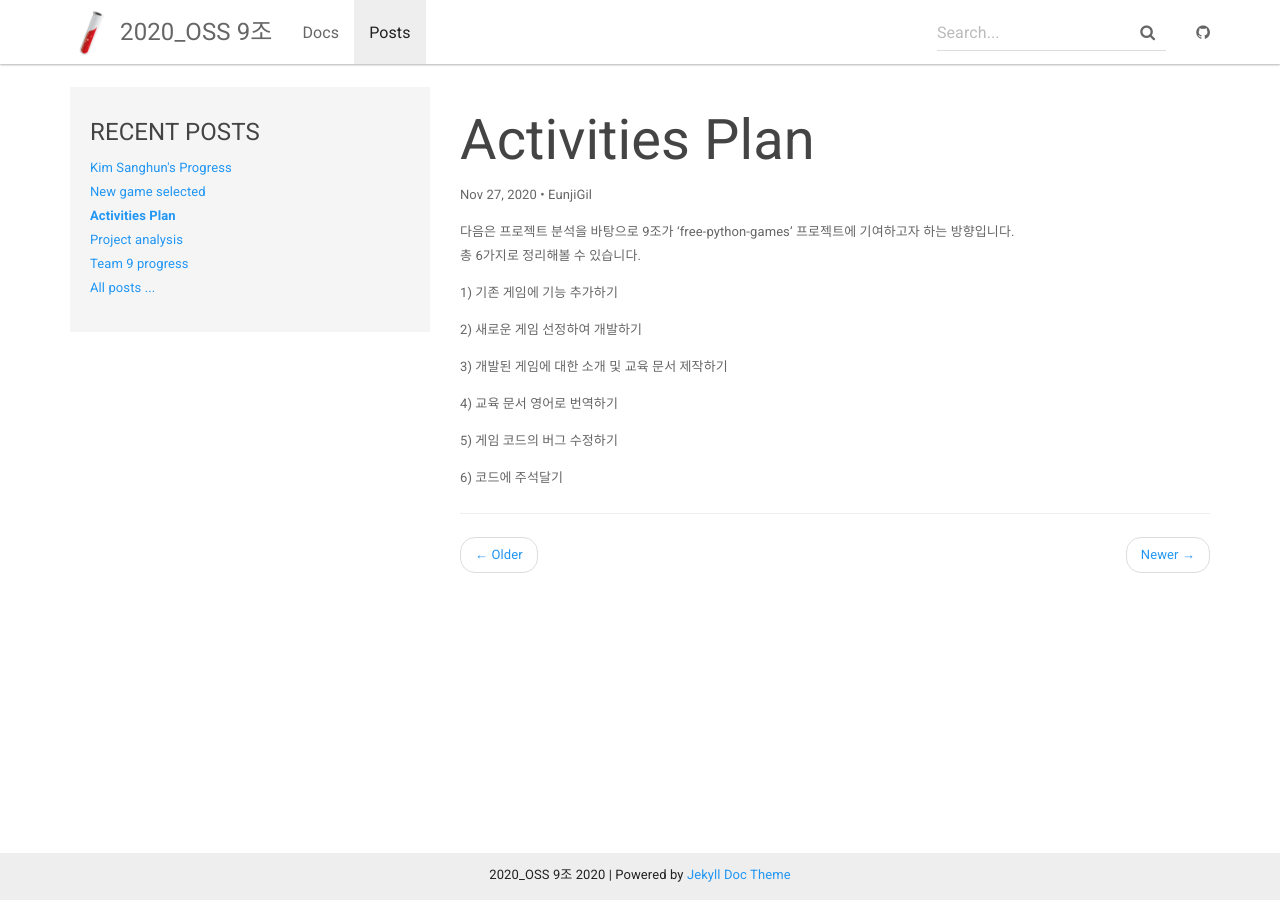
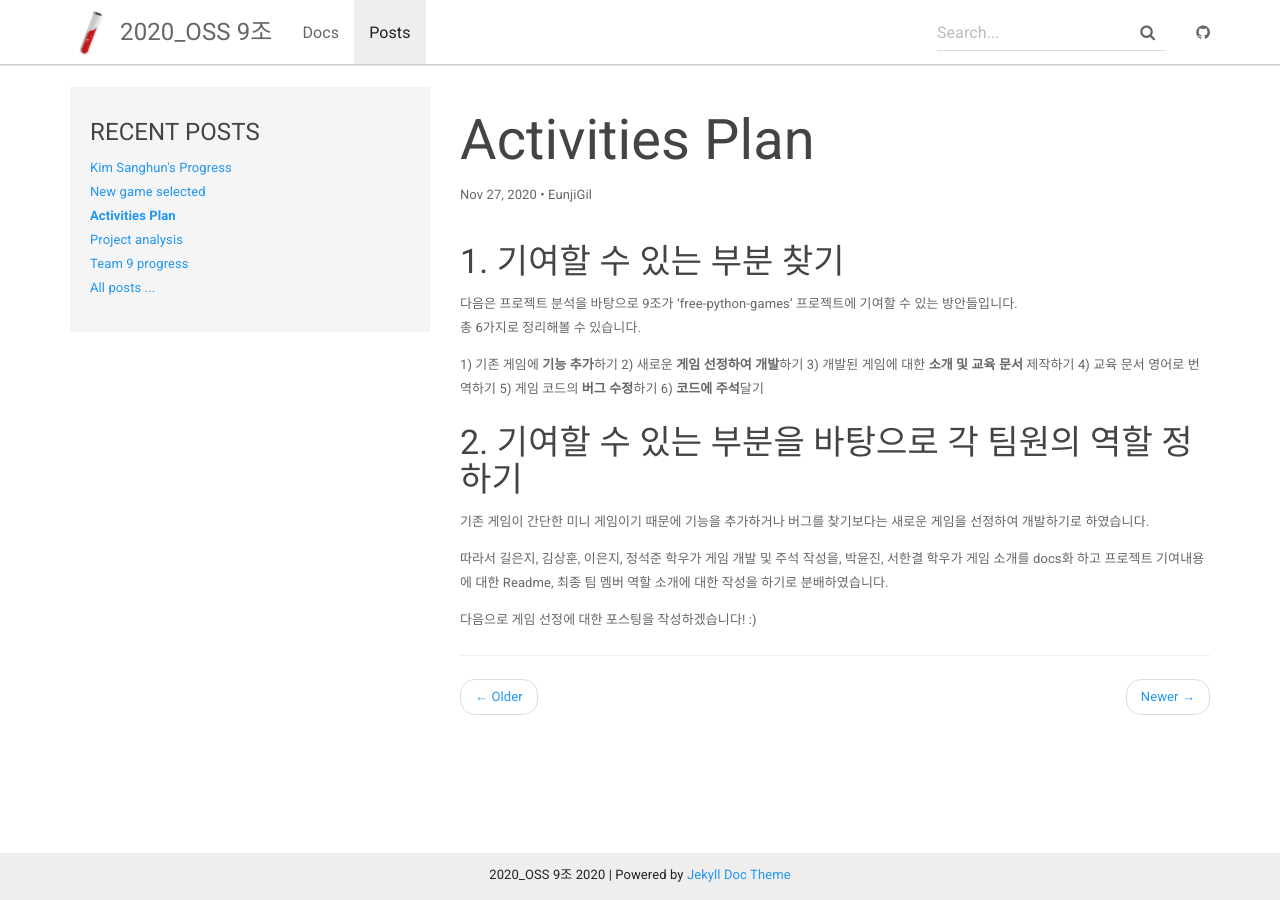
Before and after one commit to doolim98/2020-2-OSS-9, a Jekyll site: the page built from _posts/2020-11-27-Activities-plan.md, in a window 1280 px wide. Built offline with Jekyll 4.4.1, drawn with Linux system fonts in a browser that asks for light colours.

Commit message:
Update 2020-11-27-Activities-plan.md

```diff
--- a/_posts/2020-11-27-Activities-plan.md
+++ b/_posts/2020-11-27-Activities-plan.md
@@ -3,17 +3,26 @@ layout: post
 title:  "Activities Plan"
 author: EunjiGil
 ---
-다음은 프로젝트 분석을 바탕으로 9조가 'free-python-games' 프로젝트에 기여하고자 하는 방향입니다.
+
+### 1. 기여할 수 있는 부분 찾기
+
+다음은 프로젝트 분석을 바탕으로 9조가 'free-python-games' 프로젝트에 기여할 수 있는 방안들입니다.
 총 6가지로 정리해볼 수 있습니다.
 
-1) 기존 게임에 기능 추가하기
+1) 기존 게임에 **기능 추가**하기
+2) 새로운 **게임 선정하여 개발**하기
+3) 개발된 게임에 대한 **소개 및 교육 문서** 제작하기
+4) 교육 문서 영어로 번역하기
+5) 게임 코드의 **버그 수정**하기
+6) **코드에 주석**달기
 
-2) 새로운 게임 선정하여 개발하기
+### 2. 기여할 수 있는 부분을 바탕으로 각 팀원의 역할 정하기
 
-3) 개발된 게임에 대한 소개 및 교육 문서 제작하기
+기존 게임이 간단한 미니 게임이기 때문에 기능을 추가하거나 버그를 찾기보다는
+새로운 게임을 선정하여 개발하기로 하였습니다.
 
-4) 교육 문서 영어로 번역하기
+따라서 길은지, 김상훈, 이은지, 정석준 학우가 게임 개발 및 주석 작성을,
+박윤진, 서한결 학우가 게임 소개를 docs화 하고 프로젝트 기여내용에 대한 Readme, 최종 팀 멤버 역할 소개에 대한 작성을
+하기로 분배하였습니다.
 
-5) 게임 코드의 버그 수정하기
-
-6) 코드에 주석달기
+다음으로 게임 선정에 대한 포스팅을 작성하겠습니다! :)
```
